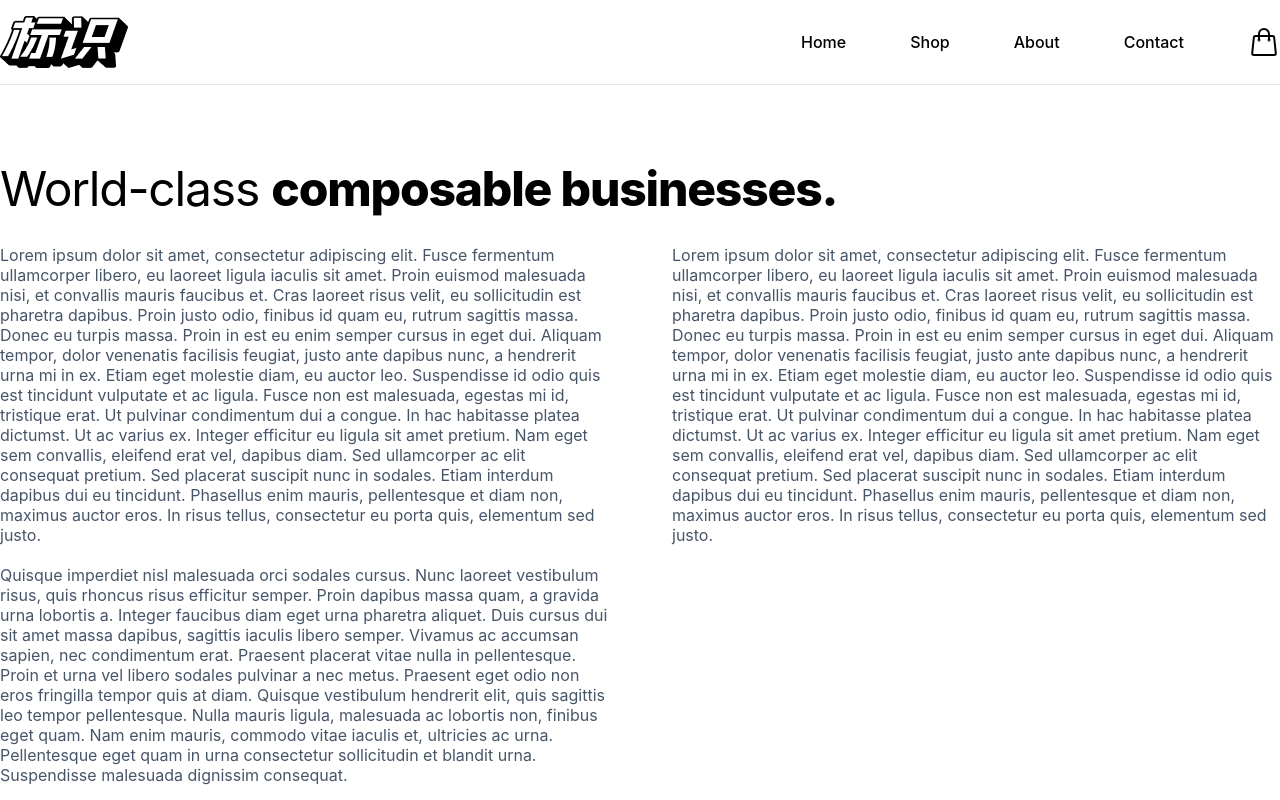
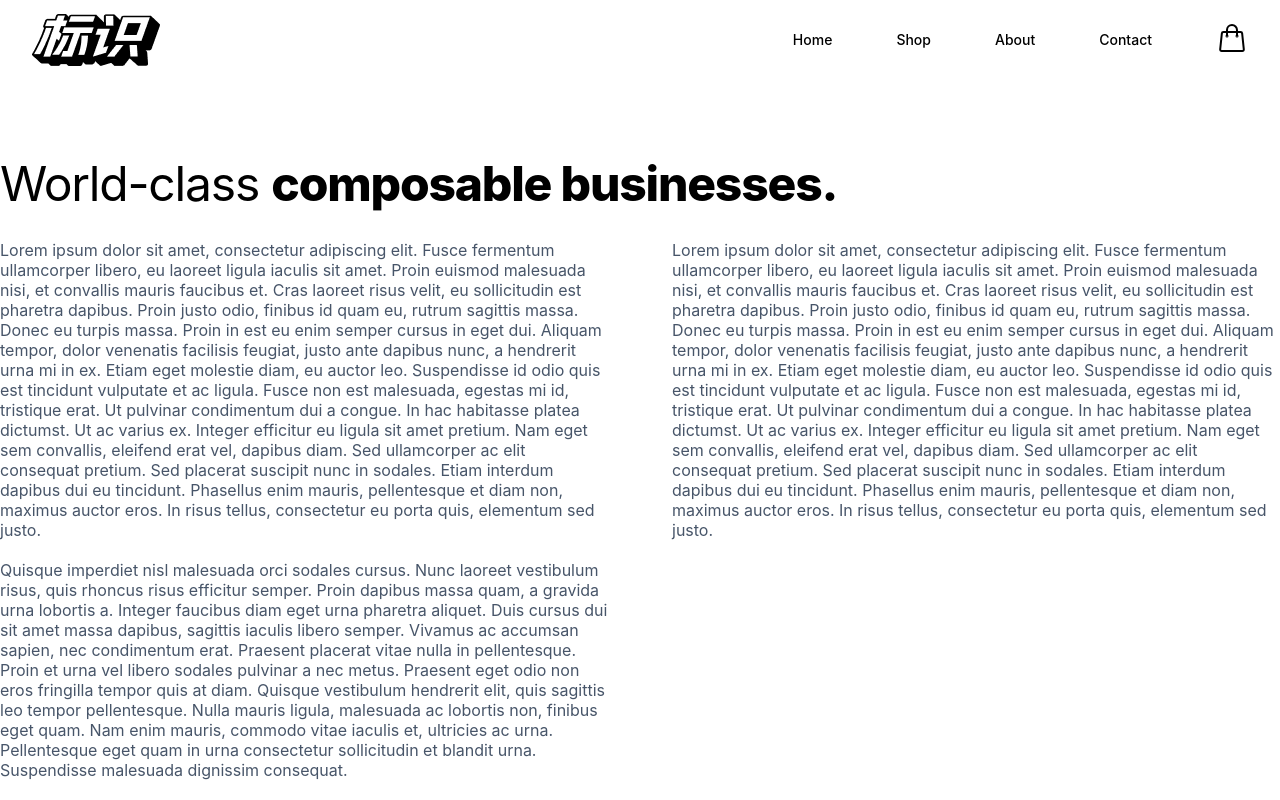
Before and after one commit to DarkWool/shopping-cart, a React (Vite) app: page / in a window 1280 px wide. Shown: the top 800 px of the page. Built offline with nearby package versions, Linux system fonts and the light colour scheme.

Commit message:
Rework app routes and Header.jsx

```diff
--- a/src/App.jsx
+++ b/src/App.jsx
@@ -13,11 +13,20 @@ function App() {
     <>
       {isCartActive && <Cart />}
 
-      <Header onOpenCart={toggleIsCartActive} />
+      <Routes>
+        <Route path="/*" element={<Header onOpenCart={toggleIsCartActive} />} />
+        <Route
+          path="/shop"
+          element={<Header onOpenCart={toggleIsCartActive} isAboveBanner={true} />}
+        />
+      </Routes>
+
       <Routes>
         <Route path="/" element={<Home />} />
-        <Route path="/shop" element={<Shop />} />
-        <Route path="/shop/category/:category" element={<Shop />} />
+        <Route path="/shop" element={<Shop />}>
+          <Route index />
+          <Route path="/shop/category/:category" />
+        </Route>
         <Route path="/product/:id" element={<SingleProduct />} />
       </Routes>
     </>
--- a/src/components/Header.jsx
+++ b/src/components/Header.jsx
@@ -1,31 +1,52 @@
+import { NavLink } from "react-router-dom";
 import Logo from "../assets/images/logo.png";
-import { NavLink } from "react-router-dom";
 
-export function Header({ onOpenCart }) {
+export function Header({ onOpenCart, isAboveBanner = false }) {
+  const darkStyles = isAboveBanner
+    ? "text-white bg-gradient-to-b from-black/50 stroke-white"
+    : "stroke-black";
+
   return (
-    <header className="border-b border-gray-200">
-      <div className="container max-w-screen-xl flex items-center justify-between py-4">
+    <header
+      className={`relative z-50 w-full flex items-center justify-between py-3 h-20 px-8 ${darkStyles}`}
+    >
       <div>
-          <img src={Logo} />
+        <NavLink to="/">
+          <img src={Logo} alt="DarkWool's Organization logo" />
+        </NavLink>
       </div>
+
       <nav>
-          <ul className="flex row gap-x-16 font-medium items-center">
+        <ul className="flex row gap-x-16 font-medium items-center text-sm">
+          <li>
             <NavLink to="/">Home</NavLink>
+          </li>
+          <li>
             <NavLink to="/shop">Shop</NavLink>
+          </li>
+          <li>
             <NavLink to="/about">About</NavLink>
+          </li>
+          <li>
             <NavLink to="/contact">Contact</NavLink>
-            <li className="cursor-pointer" onClick={onOpenCart}>
+          </li>
+          <li>
+            <button
+              className="cursor-pointer"
+              onClick={onOpenCart}
+              aria-label="Open Cart"
+            >
               <svg
-                className="fill-none stroke-black w-8 h-8"
+                className="fill-none stroke-inherit w-8 h-8"
                 viewBox="0 0 24 24"
                 strokeWidth="1.5"
               >
                 <path d="M15.75 10.5V6a3.75 3.75 0 10-7.5 0v4.5m11.356-1.993l1.263 12c.07.665-.45 1.243-1.119 1.243H4.25a1.125 1.125 0 01-1.12-1.243l1.264-12A1.125 1.125 0 015.513 7.5h12.974c.576 0 1.059.435 1.119 1.007zM8.625 10.5a.375.375 0 11-.75 0 .375.375 0 01.75 0zm7.5 0a.375.375 0 11-.75 0 .375.375 0 01.75 0z" />
               </svg>
+            </button>
           </li>
         </ul>
       </nav>
-      </div>
     </header>
   );
 }
```
Lines whose indentation alone changed are shown as unchanged.
